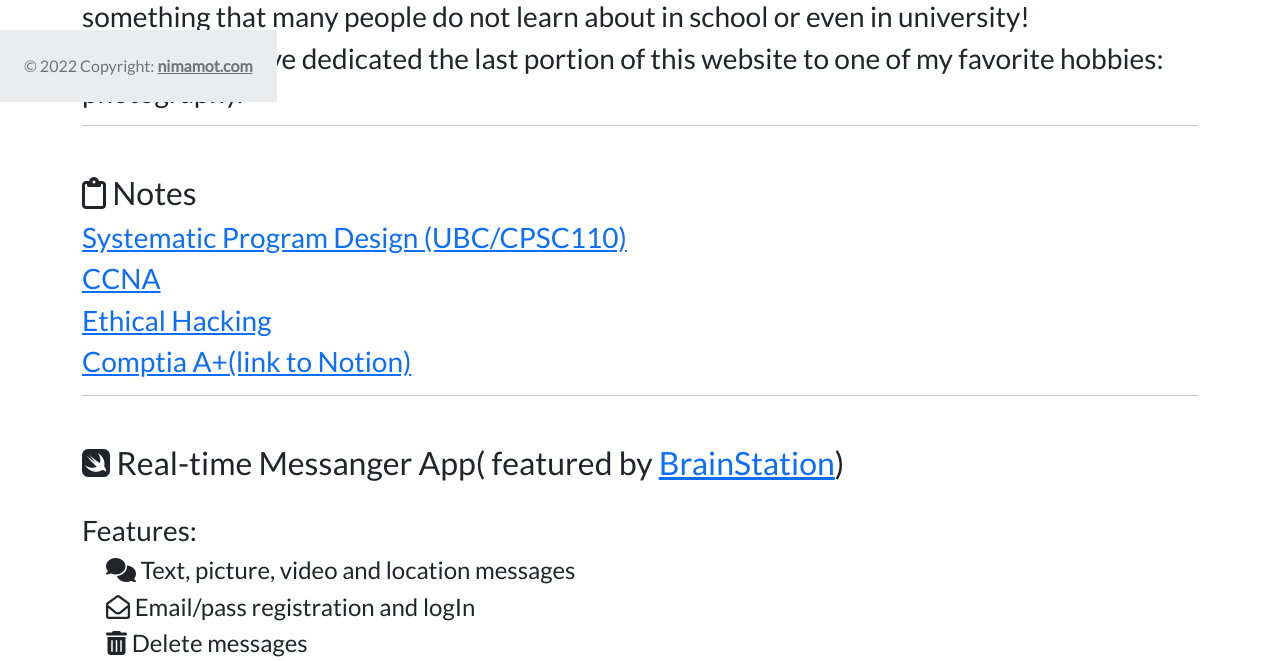
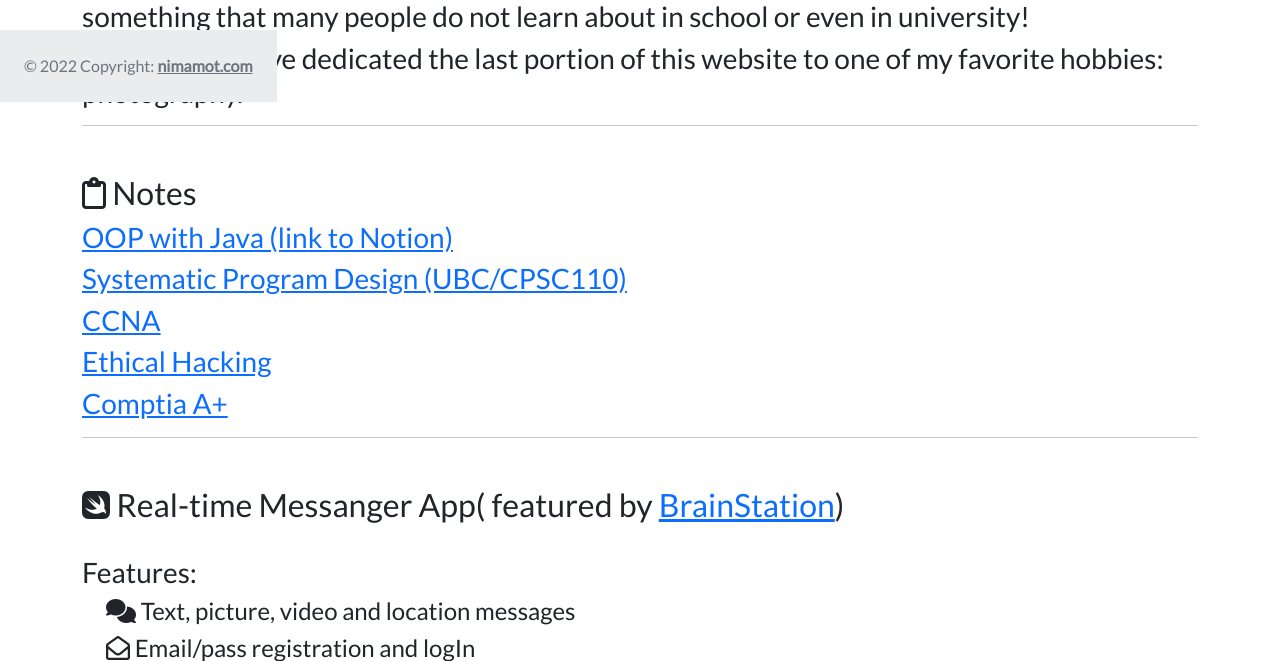
Before and after one commit to nimamot/Personal-Website, a Django app: page / in a window 1280 px wide. Shown: the part 698-1359 px from the top of the page. Run offline with Django 3.2, Linux system fonts and the light colour scheme; data comes from the database, SQL or seed files in the repository; both versions use the stored data as it was after the commit; some libraries are stand-ins or nearby versions.

Commit message:
minor changes

```diff
--- a/portfolio/templates/portfolio/home.html
+++ b/portfolio/templates/portfolio/home.html
@@ -24,10 +24,11 @@
 
 <hr>
 <h2 class="mt-5"><i class="far fa-clipboard"></i> Notes</h2>
+<h3><a href="https://www.notion.so/OOP-e04db3ff9763436f916e3951f4fe8c13" target="blank">OOP with Java (link to Notion)</a></h3>
 <h3><a href="https://honey-stay-5a5.notion.site/754fe34c4a5e47729f2b62ae479762dc?v=2b237de07c1749e494e06e068901f537">Systematic Program Design (UBC/CPSC110)</a></h3>
 <h3><a href={% url 'blog:all_blogs' %}>CCNA</a></h3>
 <h3><a href={% url 'linux:all_linux' %}>Ethical Hacking</a></h3>
-<h3><a href="https://honey-stay-5a5.notion.site/A-ff3ef1d90abb4b18a99ec9bd59f0aafe">Comptia A+(link to Notion)</a></h3>
+<h3><a href="https://honey-stay-5a5.notion.site/A-ff3ef1d90abb4b18a99ec9bd59f0aafe">Comptia A+</a></h3>
 
 <hr>
 <h2 class="mt-5"><i class="fab fa-swift"></i> Real-time Messanger App( featured by <a href="https://brainstation.io">BrainStation</a>)</h2>
```
Also changed, not shown: db.sqlite3.
